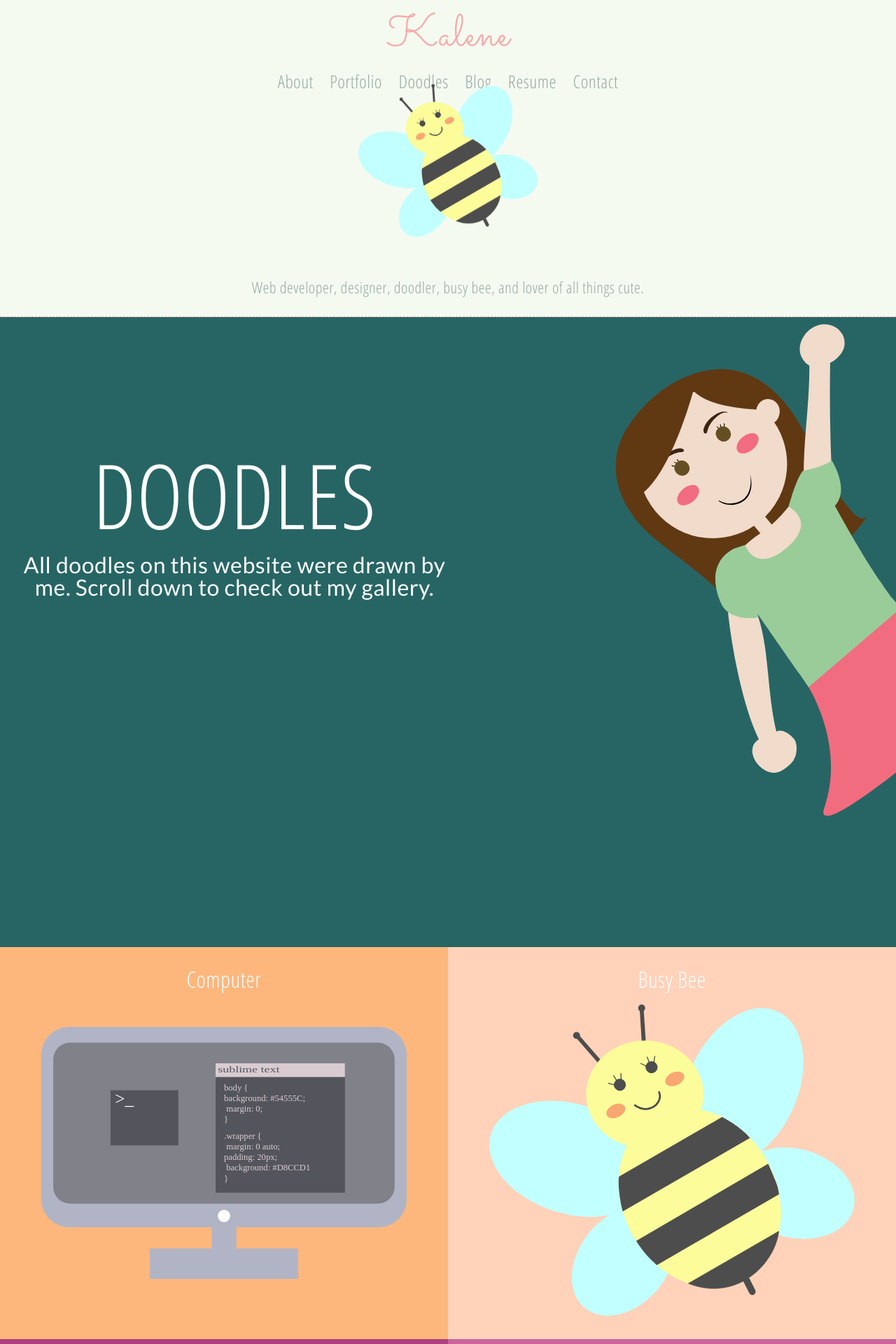
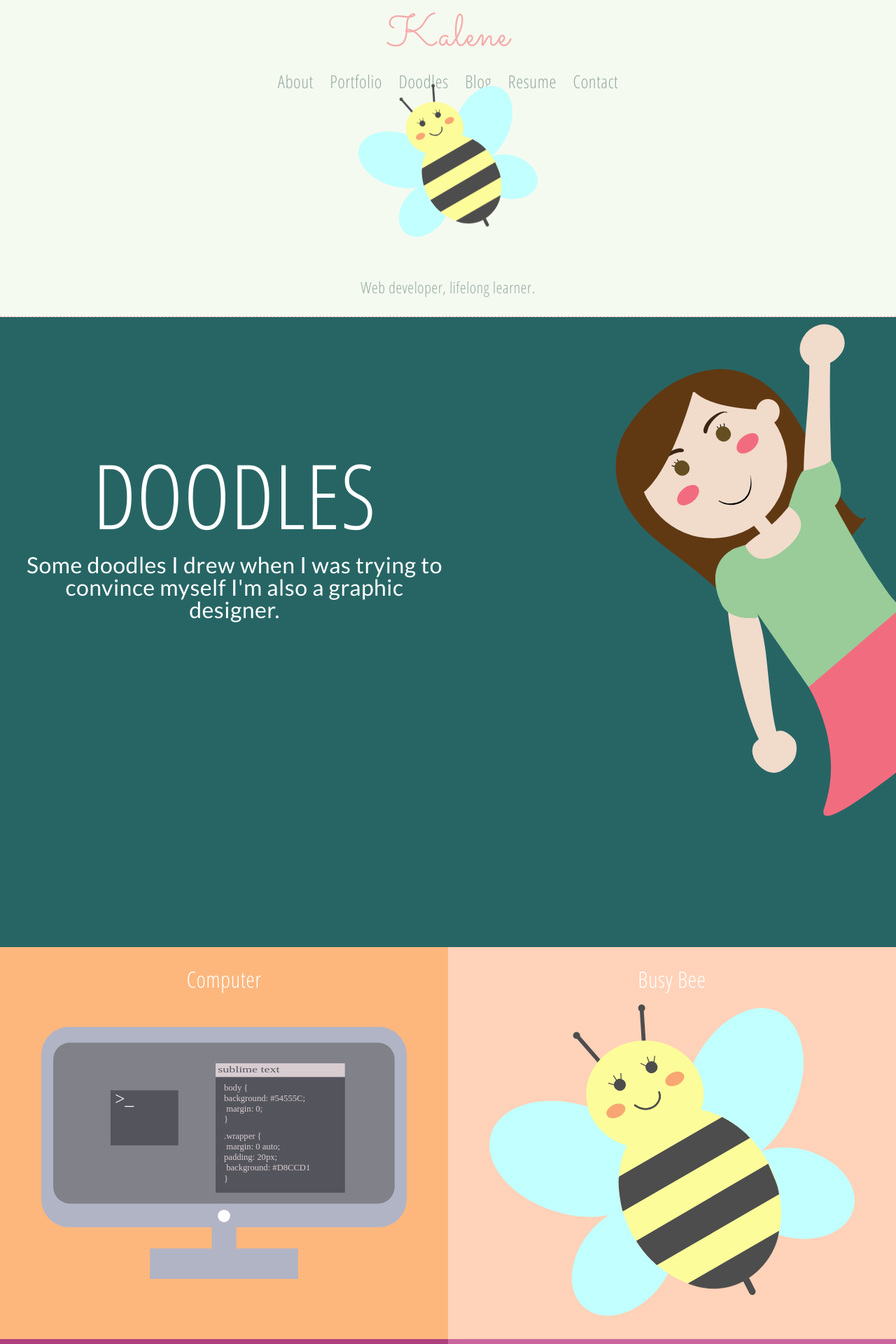
Before and after one commit to kalenenc/kalenenc.github.io, a Jekyll site: the page built from doodles.html, in a window 1280 px wide. Shown: the top 1920 px of the page at 70% size. Built offline with Jekyll 4.4.1, drawn with Linux system fonts in a browser that asks for light colours; nearby versions of some CDN libraries.

Commit message:
Removes hire me button, edits header text

```diff
--- a/_includes/header.html
+++ b/_includes/header.html
@@ -16,6 +16,6 @@
 	</nav>
 
 	<a href="{{site.url}}">{% include bee.html %}</a>
-	<p>Web developer, designer, doodler, busy bee, and lover of all things cute.</p>
+	<p>Web developer, lifelong learner.</p>
 
 </header>
--- a/_layouts/default.html
+++ b/_layouts/default.html
@@ -2,7 +2,7 @@
 <html>
 <head>
 	<title>
-		Kalene's personal website
+		Kalene Csefalvay
 	</title>
 <!-- Meta Stuff -->
 <meta charset="utf-8">
--- a/css/styles.scss
+++ b/css/styles.scss
@@ -810,9 +810,6 @@
       font-family: $opensans;
       font-size: 4em;
 
-      &:first-of-type {
-        padding-bottom: 100px;
-      }
     a {
       text-decoration: none;
       color:inherit;
@@ -831,9 +828,7 @@
     }
   }
   }
-
-  }
-
+  }
 }
 
 
--- a/doodles.html
+++ b/doodles.html
@@ -7,7 +7,7 @@
 		<div class="col-1-2">
 			<div class="doodle-text-module">
 				<h2>Doodles</h2>
-				<p>All doodles on this website were drawn by me. Scroll down to check out my gallery.</p>
+				<p>Some doodles I drew when I was trying to convince myself I'm also a graphic designer. </p>
 			</div>
 
 		</div>
--- a/index.html
+++ b/index.html
@@ -75,7 +75,7 @@
 					<p class="music-thumb thumb">Music Portfolio <br />
 					<i class="fa fa-caret-right" aria-hidden="true"></i>
 					</p>
-					<img src="{{site.url}}/photos/music-website.png"" />
+					<img src="{{site.url}}/photos/music-website.png" />
 				</div>
 				</a>
 
@@ -169,7 +169,6 @@
 		<div class="col-1-2">
 			<div class="module">
 				<h2><a class="cta" href="{{site.url}}/contact">CONTACT ME</a></h2>
-				<h2><a class="cta" href="{{site.url}}/contact">HIRE ME</a></h2>
 			</div>
 
 			</div>
```
Also changed, not shown: 2 other files.
